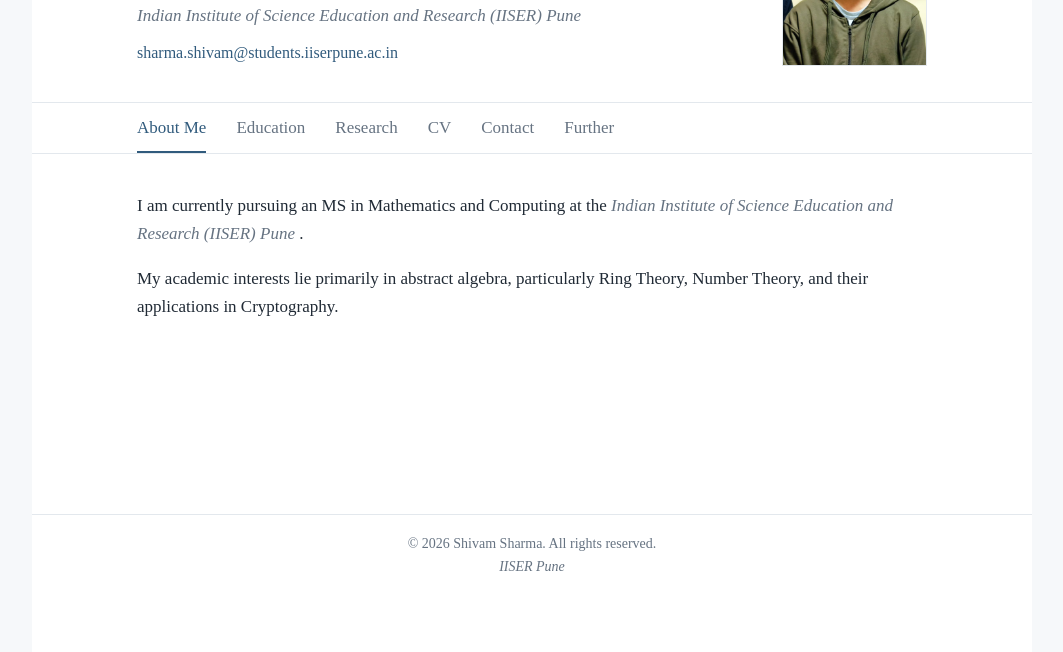
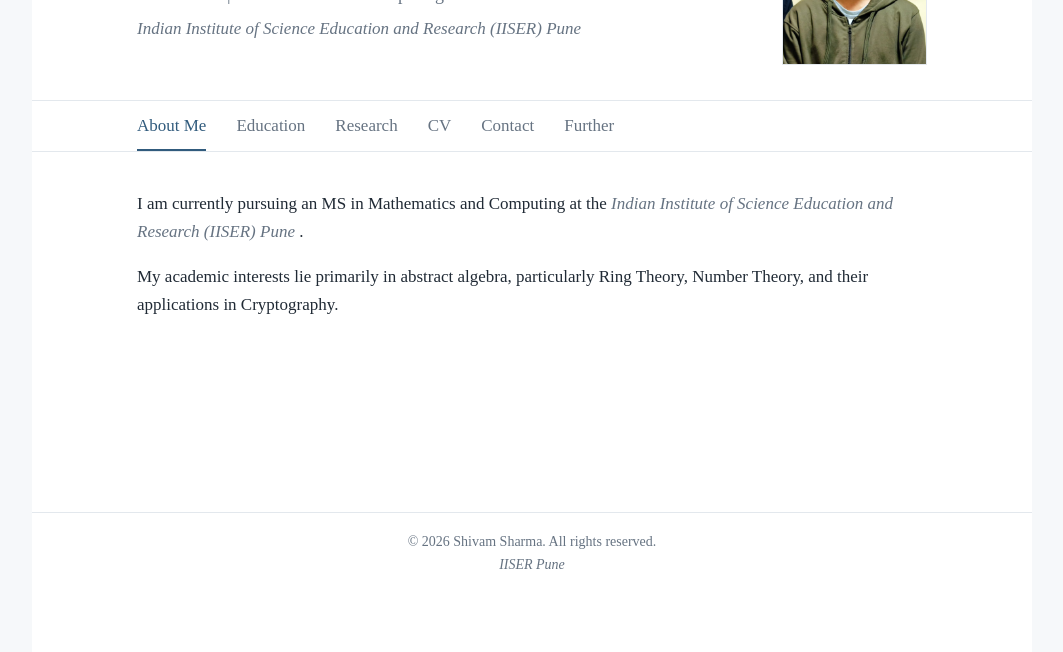
Before and after one commit to stopitshivam/stopitshivam.github.io, a plain HTML site: page index.html in a window 1280 px wide. Shown: the part 148-800 px from the top of the page, without its empty margins (108-1171 px from the left). Drawn offline with Linux system fonts and the light colour scheme.

Commit message:
Remove email section from index.html
Removed email contact information from the page.

```diff
--- a/index.html
+++ b/index.html
@@ -353,12 +353,6 @@
           </a>
         </p>
 
-        <p class="email">
-          <a href="mailto:sharma.shivam@students.iiserpune.ac.in">
-            sharma.shivam@students.iiserpune.ac.in
-          </a>
-        </p>
-
       </div>
 
       <img
```
